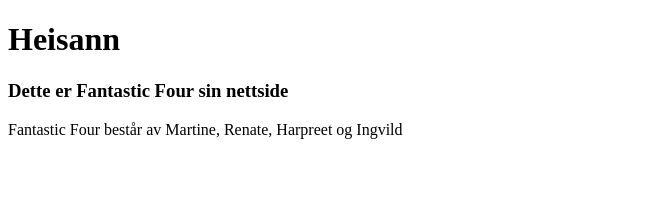
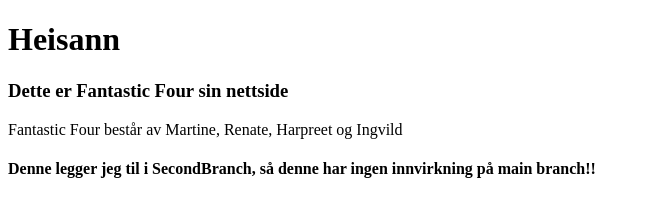
Before and after one commit to Marlatine/GitTest, a plain HTML site: page index.html in a window 1280 px wide. Shown: the whole page, without its empty margins (0-650 px from the left). Drawn offline with Linux system fonts and the light colour scheme.

Commit message:
gjort endringer i secondbranch

```diff
--- a/index.html
+++ b/index.html
@@ -1,14 +1,19 @@
 <!DOCTYPE html>
 <html lang="en">
-<head>
-    <meta charset="UTF-8">
-    <meta http-equiv="X-UA-Compatible" content="IE=edge">
-    <meta name="viewport" content="width=device-width, initial-scale=1.0">
+  <head>
+    <meta charset="UTF-8" />
+    <meta http-equiv="X-UA-Compatible" content="IE=edge" />
+    <meta name="viewport" content="width=device-width, initial-scale=1.0" />
     <title>GitTest</title>
-</head>
-<body>
+  </head>
+  <body>
     <h1>Heisann</h1>
     <h3>Dette er Fantastic Four sin nettside</h3>
     <p>Fantastic Four består av Martine, Renate, Harpreet og Ingvild</p>
-</body>
+
+    <h4>
+      Denne legger jeg til i SecondBranch, så denne har ingen innvirkning på
+      main branch!!
+    </h4>
+  </body>
 </html>
```
